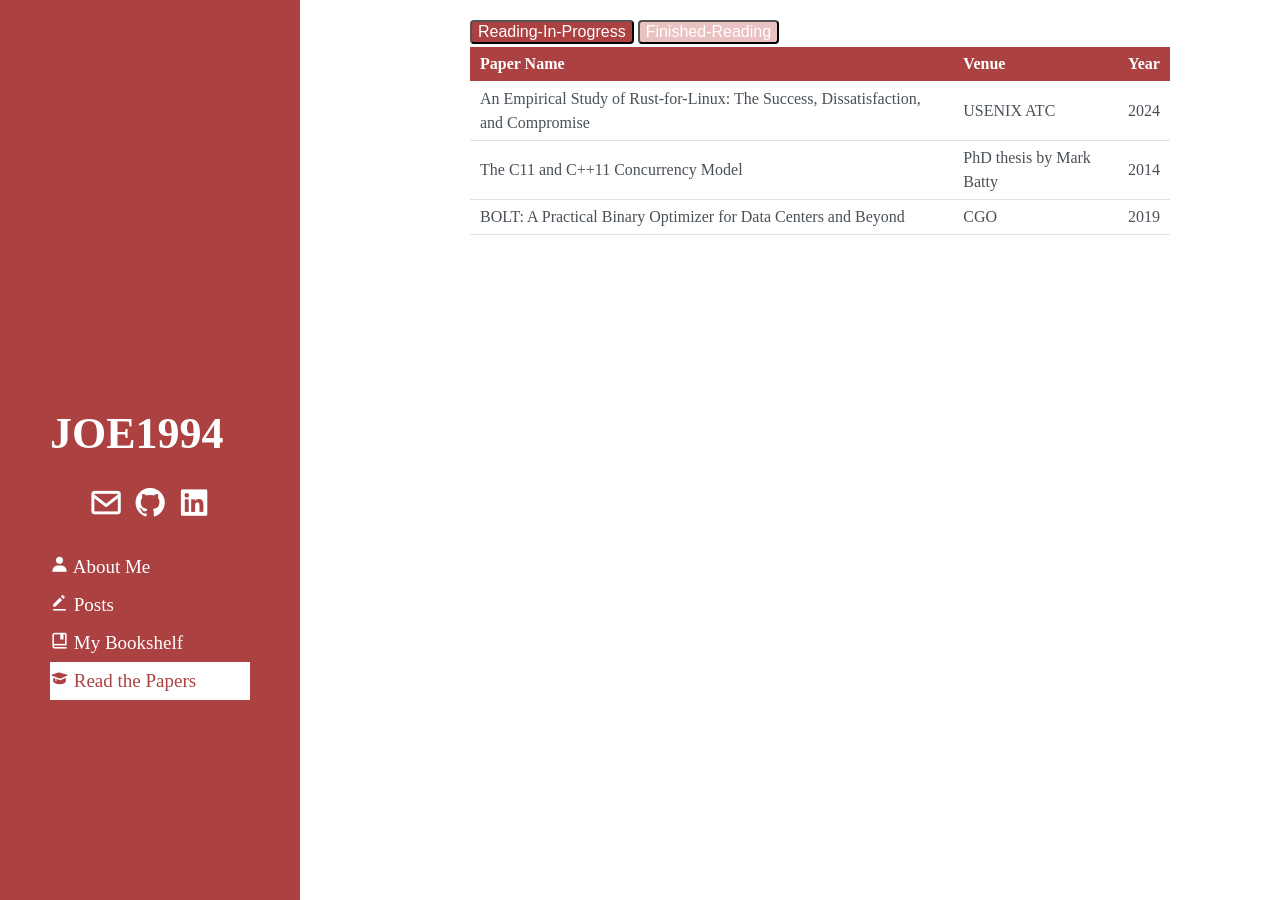
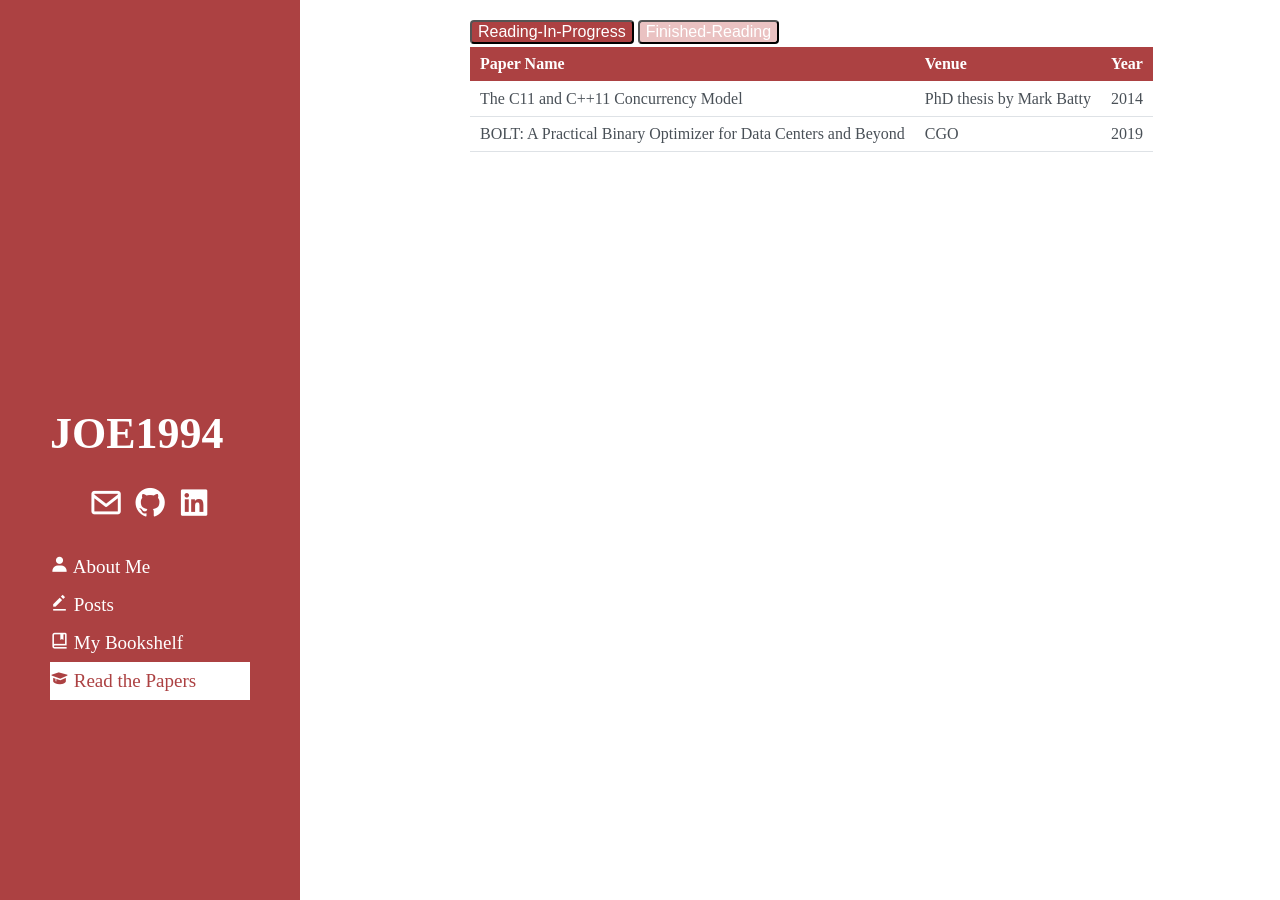
Before and after one commit to JOE1994/JOE1994.github.io, a Jekyll site: the page built from read_the_papers.html, in a window 1280 px wide. Built offline with Jekyll 4.4.1, drawn with Linux system fonts in a browser that asks for light colours; some web fonts are replaced; some of the changed lines change nothing that is shown.

Commit message:
[paper] RFL paper done

```diff
--- a/_data/papers_done.yml
+++ b/_data/papers_done.yml
@@ -9,3 +9,9 @@
   year: 2023
   link: https://dl.acm.org/doi/10.1145/3591257
   fin_date: '2024-07-22'
+
+- name: "An Empirical Study of Rust-for-Linux: The Success, Dissatisfaction, and Compromise"
+  conf: "USENIX ATC"
+  year: 2024
+  link: https://www.usenix.org/conference/atc24/presentation/li-hongyu
+  fin_date: '2024-12-24'
--- a/_data/papers_reading.yml
+++ b/_data/papers_reading.yml
@@ -1,8 +1,3 @@
-- name: "An Empirical Study of Rust-for-Linux: The Success, Dissatisfaction, and Compromise"
-  conf: USENIX ATC
-  year: 2024
-  link: https://www.usenix.org/conference/atc24/presentation/li-hongyu
-
 - name: "The C11 and C++11 Concurrency Model"
   conf: "PhD thesis by Mark Batty"
   year: 2014
```
